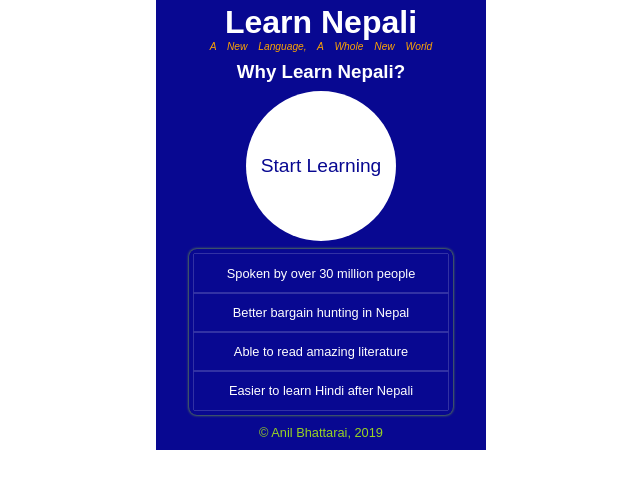
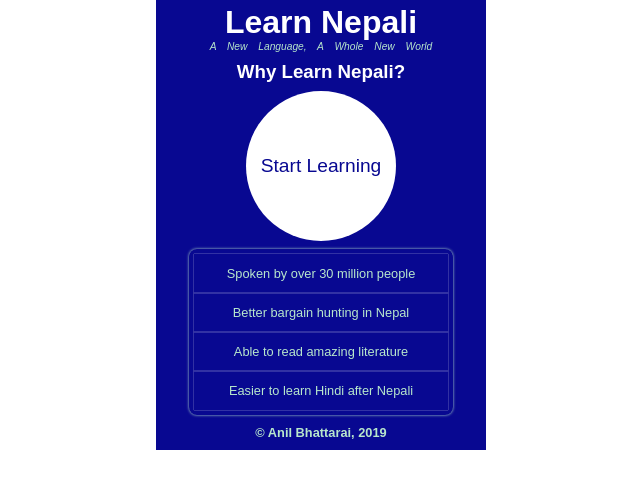
Before and after one commit to anilbhattaraitoronto/ln1119, a plain HTML site: page index.html in a window 1280 px wide. Shown: the whole page, without its empty margins (319-959 px from the left). Drawn offline with Linux system fonts and the light colour scheme.

Commit message:
changed link colors and slogan colors

```diff
--- a/main.css
+++ b/main.css
@@ -3,7 +3,7 @@
     margin:0;
     padding: 0;
     --theme1: rgb(8, 8, 145);
-    --theme2: rgb(152, 211, 35);
+    --theme2: rgb(184, 231, 204);
     font-family: Arial, Helvetica, sans-serif;
 }
 
@@ -38,7 +38,7 @@ body{
 .masthead::after{
     content: "A New Language, A Whole New World";
     display: block;
-    color: orange;
+    color: rgb(184, 231, 204);
     margin: 0 0 4px 0;
     font-size: .32em;
     margin: auto;
@@ -71,7 +71,7 @@ body{
 .why-nepali li{
     list-style-type: none;
     padding: 12px 0;
-    color: white;
+    color: var(--theme2);
     font-size: .8em;
     box-shadow: 0 0 1px white;
 }
@@ -110,6 +110,7 @@ body{
     padding: 2px 8px;
     box-shadow: 1px 0 0;
     border-top-right-radius: 4px;
+    font-weight: 600;
 }
 .level-link:hover{
     color: var(--theme2);
@@ -124,6 +125,7 @@ body{
     padding: 2px;
     box-shadow: 1px 0px 0px white;
     border-top-right-radius: 8px;
+    font-weight: 500;
 }
 .active-level{
     color: var(--theme2);
@@ -168,6 +170,7 @@ background: white;
 #vowel-box >.nepali, #syllable-box >.nepali, #compound-box >.nepali{
     display: flex;
     justify-content: center;
+    flex-direction: column;
     align-items: center;
     text-align: center;
     background: var(--theme1);
@@ -194,7 +197,7 @@ background: white;
     height: 20px;
     position: absolute;
     bottom: 0;
-    left: 0;
+    right: 0;
     border-radius: 10px;
     padding: 0;
     border: none;
@@ -348,7 +351,7 @@ background: white;
 }
 #vowel-description, #syllable-description, #compound-description{
     display: grid;
-    grid-template-columns: repeat(6, auto);
+    grid-template-columns: repeat(5, auto);
     grid-gap: 5px;
     margin: auto;
     border: 1px solid var(--theme1);
@@ -362,4 +365,5 @@ footer{
     padding: 10px 0;
     text-align: center;
     font-size: .8em;
+    font-weight: 600;
 }
--- a/main.js
+++ b/main.js
@@ -98,59 +98,59 @@ compoundLesson.getDescription("compound-description");
 
 //Words Lessons
 let nounLesson = new Lesson(
-    [],
-    [],
-    [],
-    []
+    ['नेपाली'],
+    ['english'],
+    ['sound'],
+    ['picture']
 );
 nounLesson.getItem("noun-box");
 
 let pronounLesson = new Lesson(
-    [],
-    [],
-    [],
-    [],
+    ['नेपाली'],
+    ['english'],
+    ['sound'],
+    ['picture']
 );
 pronounLesson.getItem("pronoun-box");
 
 let verbLesson = new Lesson(
-    [],
-    [],
-    [],
-    [],
+    ['नेपाली'],
+    ['english'],
+    ['sound'],
+    ['picture']
 );
 verbLesson.getItem("verb-box");
 
 let adjectiveLesson = new Lesson(
-    [],
-    [],
-    [],
-    [],
+    ['नेपाली'],
+    ['english'],
+    ['sound'],
+    ['picture']
 );
 adjectiveLesson.getItem("adjective-box");
 
 let adverbLesson = new Lesson(
-    [],
-    [],
-    [],
-    [],
+    ['नेपाली'],
+    ['english'],
+    ['sound'],
+    ['picture']
 
 );
 adverbLesson.getItem("adverb-box");
 
 let conjunctionLesson = new Lesson(
-    [],
-    [],
-    [],
-    [],
+    ['नेपाली'],
+    ['english'],
+    ['sound'],
+    ['picture']
 );
 conjunctionLesson.getItem("conjunction-box");
 
 let prepositionLesson = new Lesson(
-    [],
-    [],
-    [],
-    [],
+    ['नेपाली'],
+    ['english'],
+    ['sound'],
+    ['picture']
 );
 prepositionLesson.getItem("preposition-box");
 
```
